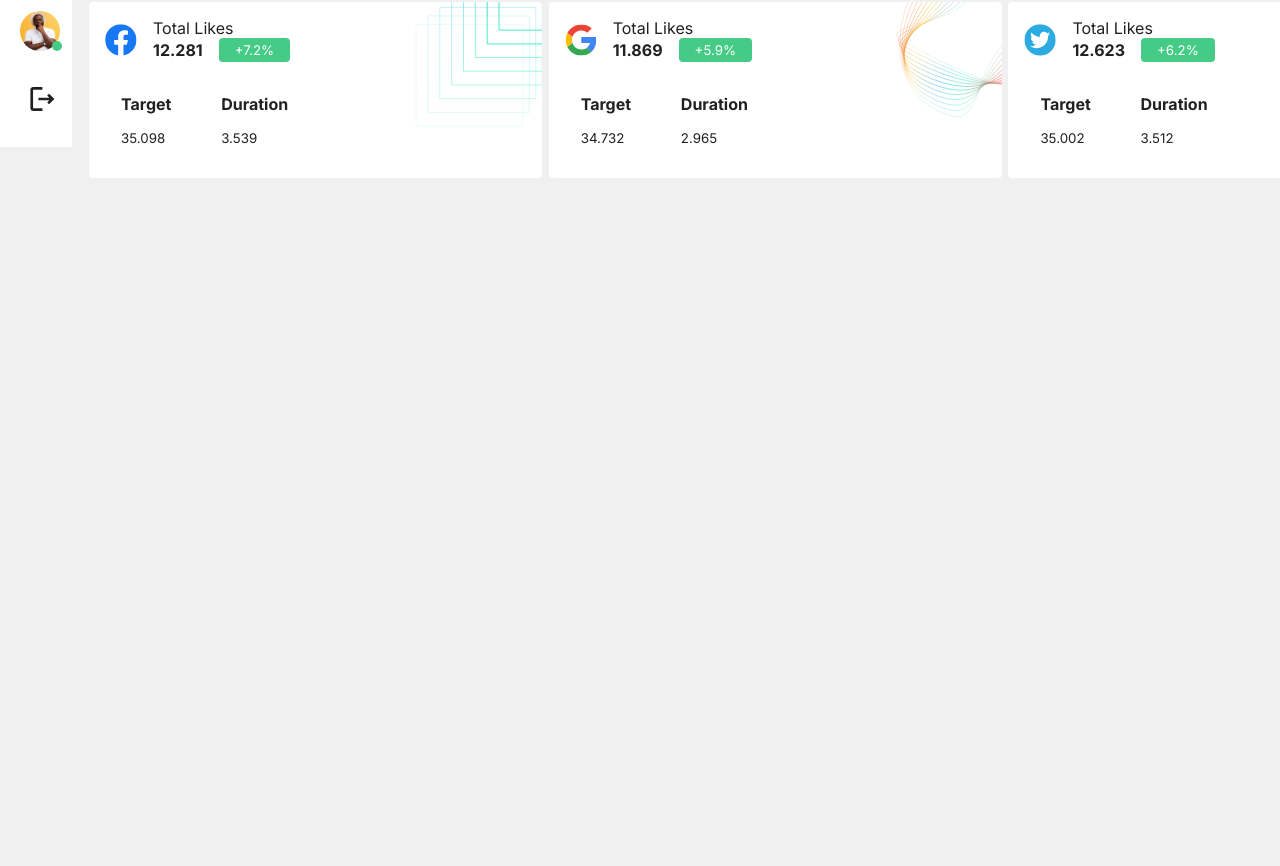
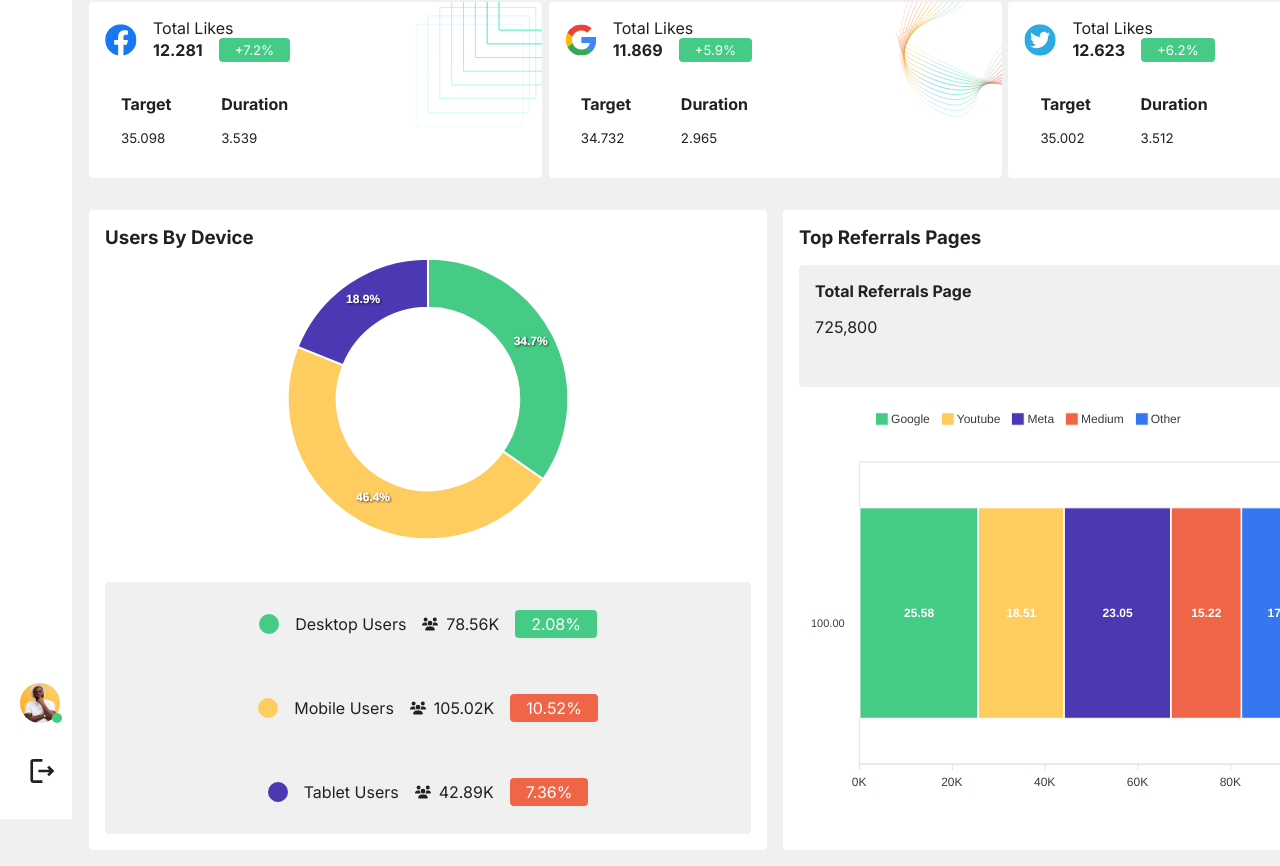
Before and after one commit to OzgeCetin43/ModernDashboard, a React (Vite) app: page / in a window 1280 px wide. Shown: the part 3010-3876 px from the top of the page. Before the commit the page ends 3204 px from the top, so only its background shows below. Built offline with nearby package versions, Linux system fonts and the light colour scheme.

Commit message:
devices is created

```diff
--- /dev/null
+++ b/src/components/Devices/Devices.css
@@ -0,0 +1,20 @@
+.devices-container {
+  display: flex;
+  align-items: stretch;
+  margin-bottom: 1rem;
+  gap: 1rem;
+}
+
+.devices-container-left,
+.devices-container-right {
+  flex: 1;
+  background-color: #fff;
+  padding: 1rem;
+  border-radius: 0.25rem;
+}
+
+@media (max-width: 920px) {
+  .devices-container {
+    flex-direction: column;
+  }
+}
--- /dev/null
+++ b/src/components/Devices/index.tsx
@@ -0,0 +1,19 @@
+import React from "react";
+
+import { UsersByDeviceChart } from "../UsersByDeviceChart";
+import { Referrals } from "../Referrals";
+
+import "./Devices.css";
+
+export const Devices: React.FC = () => {
+  return (
+    <div className="devices-container">
+      <div className="devices-container-left">
+        <UsersByDeviceChart />
+      </div>
+      <div className="devices-container-right">
+        <Referrals />
+      </div>
+    </div>
+  );
+};
--- /dev/null
+++ b/src/components/Referrals/Referrals.css
@@ -0,0 +1,20 @@
+.referrals-container {
+  display: flex;
+  flex-direction: column;
+  justify-content: center;
+  gap: 1rem;
+}
+
+.referrals-info-container {
+  display: flex;
+  justify-content: space-between;
+  background-color: #f0f0f0;
+  padding: 1rem;
+  border-radius: 0.25rem;
+}
+
+.referrals-info-container div {
+  display: flex;
+  flex-direction: column;
+  gap: 1rem;
+}
--- /dev/null
+++ b/src/components/Referrals/index.tsx
@@ -0,0 +1,101 @@
+import React from "react";
+import Chart from "react-apexcharts";
+
+import hero from "../../assets/images/referrals-hero.png";
+
+import "./Referrals.css";
+
+export const Referrals: React.FC = () => {
+  const series: any = [
+    {
+      name: "Google",
+      data: [25.58],
+    },
+    {
+      name: "Youtube",
+      data: [18.51],
+    },
+    {
+      name: "Meta",
+      data: [23.05],
+    },
+    {
+      name: "Medium",
+      data: [15.22],
+    },
+    {
+      name: "Other",
+      data: [17.64],
+    },
+  ];
+
+  const options: any = {
+    chart: {
+      stacked: true,
+    },
+    colors: ["#45cb85", "#ffcc5f", "#4b38b3", "#f06548", "#3577f1"],
+    plotOptions: {
+      bar: {
+        horizontal: true,
+        dataLabels: {
+          total: {
+            enabled: true,
+            offsetX: 0,
+            style: {
+              fontSize: "13px",
+              fontWeight: 900,
+            },
+          },
+        },
+      },
+    },
+    stroke: {
+      width: 1,
+      colors: ["#fff"],
+    },
+    title: {
+      text: "",
+    },
+    xaxis: {
+      categories: [100],
+      labels: {
+        formatter: function (val: any) {
+          return val + "K";
+        },
+      },
+    },
+    yaxis: {
+      title: {
+        text: undefined,
+      },
+    },
+    tooltip: {
+      y: {
+        formatter: function (val: any) {
+          return val + "K";
+        },
+      },
+    },
+    fill: {
+      opacity: 1,
+    },
+    legend: {
+      position: "top",
+      horizontalAlign: "left",
+      offsetX: 40,
+    },
+  };
+  return (
+    <div className="referrals-container">
+      <h3>Top Referrals Pages</h3>
+      <div className="referrals-info-container">
+        <div>
+          <h4>Total Referrals Page</h4>
+          <p>725,800</p>
+        </div>
+        <img src={hero} alt="hero" />
+      </div>
+      <Chart options={options} series={series} type="bar" width="100%" />
+    </div>
+  );
+};
--- /dev/null
+++ b/src/components/UsersByDeviceChart/UsersByDeviceChart.css
@@ -0,0 +1,60 @@
+.users-by-device-container {
+  display: flex;
+  flex-direction: column;
+  align-items: center;
+  gap: 1rem;
+}
+
+.users-by-device-container-info {
+  background-color: #f0f0f0;
+  width: 100%;
+  display: flex;
+  flex-direction: column;
+  align-items: center;
+  border-radius: 0.25rem;
+}
+
+.users-by-device-container-info div {
+  display: flex;
+  align-items: center;
+  gap: 1rem;
+  margin: 1rem 0;
+}
+
+.users-by-device-label-circle {
+  width: 1.25rem;
+  height: 1.25rem;
+  border-radius: 50%;
+}
+
+.users-by-device-container-info div:first-child .users-by-device-label-circle {
+  background-color: #45cb85;
+}
+
+.users-by-device-container-info div:nth-child(2) .users-by-device-label-circle {
+  background-color: #ffcc5f;
+}
+
+.users-by-device-container-info div:last-child .users-by-device-label-circle {
+  background-color: #4b38b3;
+}
+
+.users-by-device-container-info div p:nth-of-type(2) {
+  display: flex;
+  align-items: center;
+  gap: 0.5rem;
+}
+
+.users-by-device-increase {
+  background-color: #45cb85;
+  padding: 0.25rem 1rem;
+  color: #fff;
+  border-radius: 0.25rem;
+}
+
+.users-by-device-decrease {
+  background-color: #f06548;
+  padding: 0.25rem 1rem;
+  color: #fff;
+  border-radius: 0.25rem;
+}
--- /dev/null
+++ b/src/components/UsersByDeviceChart/index.tsx
@@ -0,0 +1,60 @@
+import React from "react";
+import Chart from "react-apexcharts";
+import { FaUsers } from "react-icons/fa6";
+
+import "./UsersByDeviceChart.css";
+
+export const UsersByDeviceChart: React.FC = () => {
+  const series: any = [78.56, 105.02, 42.89];
+
+  const options: any = {
+    colors: ["#45cb85", "#ffcc5f", "#4b38b3"],
+    legend: {
+      show: false,
+    },
+  };
+
+  return (
+    <>
+      <h3>Users By Device</h3>
+      <div className="users-by-device-container">
+        <Chart
+          options={options}
+          series={series}
+          type="donut"
+          width="100%"
+          height="75%"
+        />
+        <div className="users-by-device-container-info">
+          <div>
+            <div className="users-by-device-label-circle" />
+            <p>Desktop Users</p>
+            <p>
+              <FaUsers />
+              <span>78.56K</span>
+            </p>
+            <p className="users-by-device-increase">2.08%</p>
+          </div>
+          <div>
+            <div className="users-by-device-label-circle" />
+            <p>Mobile Users</p>
+            <p>
+              <FaUsers />
+              <span>105.02K</span>
+            </p>
+            <p className="users-by-device-decrease">10.52%</p>
+          </div>
+          <div>
+            <div className="users-by-device-label-circle" />
+            <p>Tablet Users</p>
+            <p>
+              <FaUsers />
+              <span>42.89K</span>
+            </p>
+            <p className="users-by-device-decrease">7.36%</p>
+          </div>
+        </div>
+      </div>
+    </>
+  );
+};
--- a/src/components/index.tsx
+++ b/src/components/index.tsx
@@ -32,3 +32,6 @@ export * from "./AudienceMetricsChart";
 export * from "./AudienceMetricsByCountryChart";
 export * from "./Traffics";
 export * from "./SocialMediaLike";
+export * from "./Devices";
+export * from "./UsersByDeviceChart";
+export * from "./Referrals";
--- a/src/pages/Home/index.tsx
+++ b/src/pages/Home/index.tsx
@@ -2,6 +2,7 @@ import React from "react";
 
 import {
   Audiences,
+  Devices,
   OrganicTraffic,
   Sales,
   SessionsByCountries,
@@ -23,6 +24,7 @@ export const Home: React.FC = () => {
       <Audiences />
       <Traffics />
       <SocialMediaLike />
+      <Devices />
     </div>
   );
 };
```
Also changed, not shown: src/assets/images/referrals-hero.png (added).
